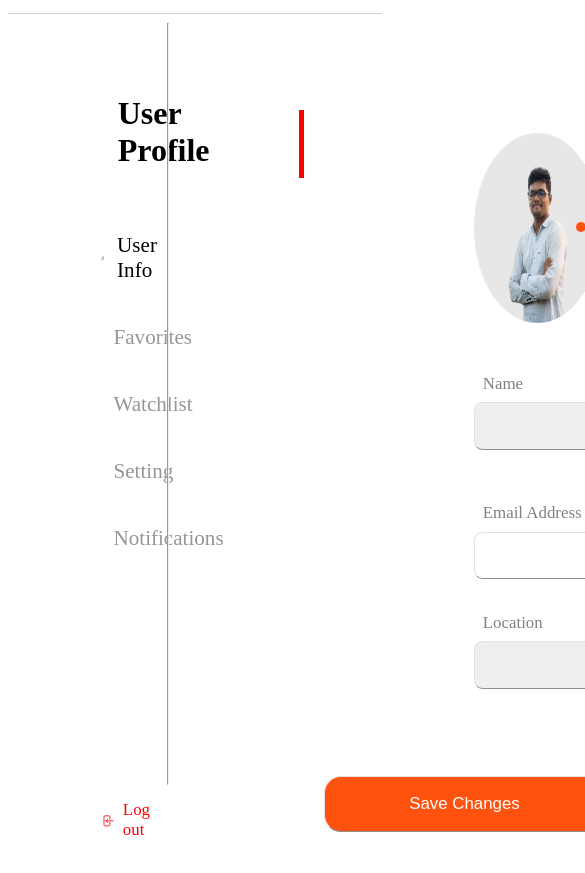
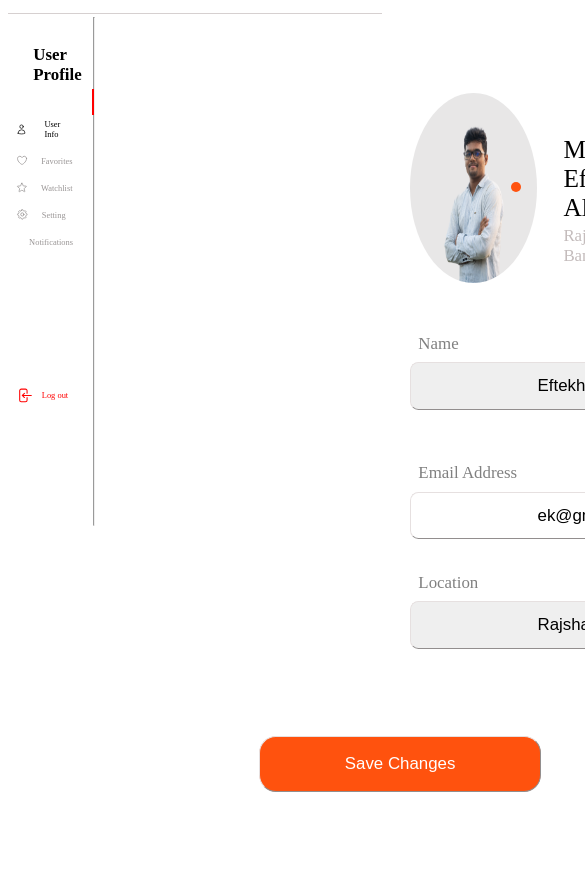
Before and after one commit to EftekharAlam2/User-Profile, a plain HTML site: page index.html in a window 390 px wide. Shown: the part 109-982 px from the top of the page, 585 px wide, since content can reach past the window. Drawn offline with Linux system fonts and the light colour scheme.

Commit message:
Sidebar for mobile setup

```diff
--- a/style.css
+++ b/style.css
@@ -191,3 +191,65 @@
   border-color: rgb(230, 224, 224);
   margin-top: -1vh;
 }
+
+@media screen and (max-width: 576px) {
+  .main {
+    margin-top: 6px;
+  }
+
+  .main-section1 {
+    padding-left: 1vh;
+    width: 15%;
+  }
+  .main-section1-text {
+    padding-left: 2vh;
+    font-size: 2vh;
+  }
+
+  .icon4 {
+    width: 1.5vh;
+  }
+
+  .main-section1-nav {
+    margin-top: 3vh;
+  }
+
+  .main-section1-nav-div-active {
+    gap: 2vh;
+  }
+  .main-section1-nav-div-active p {
+    font-size: 1vh;
+  }
+
+  .main-section1-nav-div {
+    gap: 1.5vh;
+  }
+  .main-section1-nav-div p {
+    font-size: 1vh;
+  }
+
+  .icon5 {
+    width: 2vh;
+  }
+  .main-section1-nav-div-logout {
+    gap: 1vh;
+    padding-top: 15vh;
+  }
+  .main-section1-nav-div-logout p {
+    font-size: 1vh;
+  }
+
+  .vertical {
+    width: 2px;
+    background-color: red;
+    margin-left: 9vh;
+    margin-top: 23.5vh;
+    height: 3vh;
+  }
+
+  .vertical-hr {
+    margin: 0 20px;
+    height: 60vh;
+    margin-top: -2vh;
+  }
+}
```
